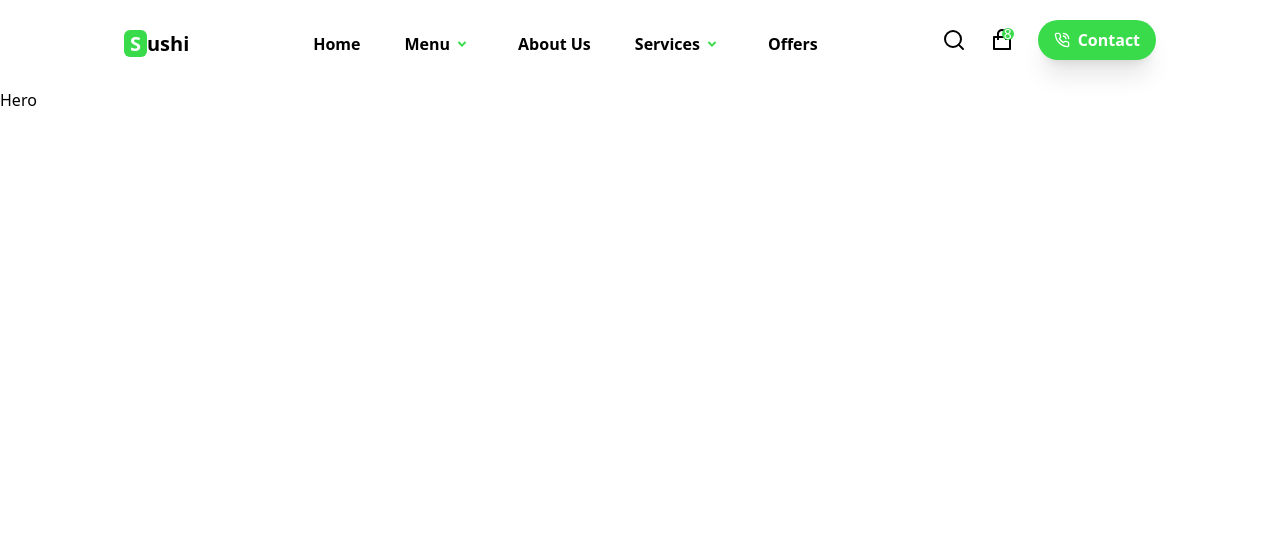
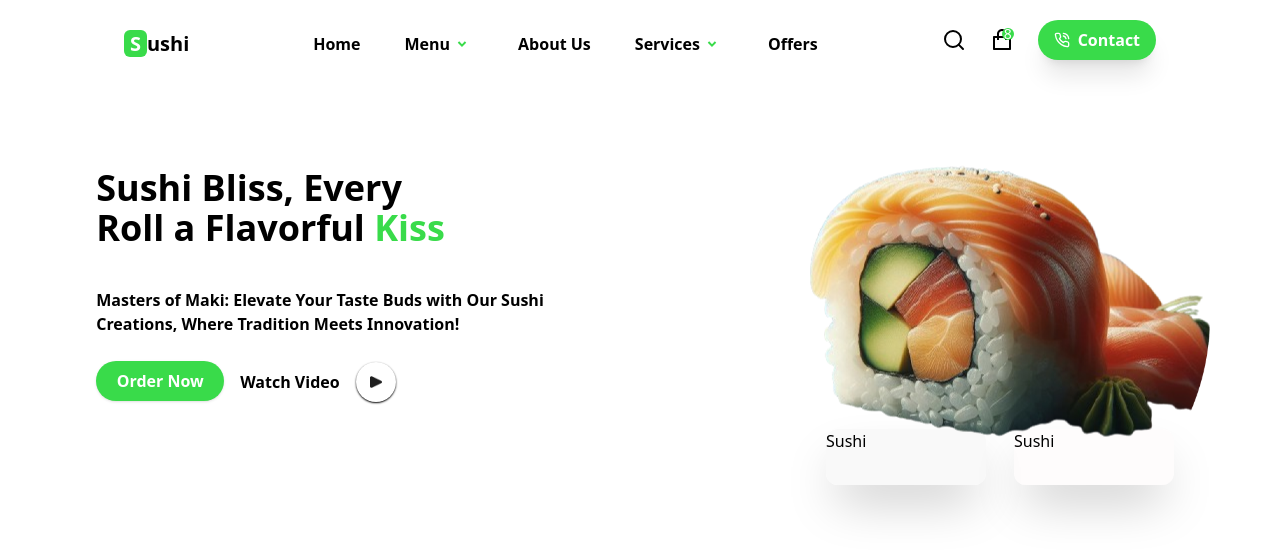
Before and after one commit to Moyo-Made/SUSHI, a React (Vite) app: page / in a window 1280 px wide. Shown: the top 556 px of the page. Built offline with nearby package versions, Linux system fonts and the light colour scheme.

Commit message:
Hero.jsx component

```diff
--- a/src/Components/Hero.jsx
+++ b/src/Components/Hero.jsx
@@ -1,8 +1,57 @@
 // eslint-disable-next-line no-unused-vars
 import React from "react";
+import playButton from "../assets/Polygon 1.png";
+import sushiImage from "../assets/MAIN SUSHI IMAGE.png";
 
 function Hero() {
-	return <div>Hero</div>;
+	return (
+		<div className="flex">
+			<div className="flex-1 flex justify-center mt-20">
+				<div className="ml-34">
+					<h2 className="text-4xl font-extrabold">
+						Sushi Bliss, Every <br />
+						Roll a Flavorful
+						<span className="text-[#39DB4A]"> Kiss</span>
+					</h2>
+					<p className="mt-10 font-semibold">
+						Masters of Maki: Elevate Your Taste Buds with Our Sushi <br />{" "}
+						Creations, Where Tradition Meets Innovation!
+					</p>
+					<div className="mt-8 flex items-center space-x-4">
+						<h4 className="button shadow shadow-sm-[#39DB4A] w-32 font-semibold">
+							Order Now
+						</h4>
+
+						<h4 className="font-semibold mt-[-6px]">Watch Video</h4>
+						<div
+							className="bg-[#ffffff00] flex items-center justify-center ml-[-18px] mt-[-6px]
+										shadow-sm shadow-black w-10 h-10 rounded-full cursor-pointer hover:scale-110"
+						>
+							<img src={playButton} alt="Play button" className="w-3 h-3" />
+						</div>
+					</div>
+				</div>
+			</div>
+
+			<div className="flex-1 flex flex-col items-center z-50">
+				<img
+					src={sushiImage}
+					alt="Sushi Image"
+					width={500}
+					height={500}
+					className="mt-[-12px]"
+				/>
+				<div className="flex flex-row items-center space-x-7 ">
+					<div className="bg-[#f9f9f9fd]  w-40 h-14 ml-20  mt-[-200px] shadow-2xl rounded-xl -z-10">
+						<h4>Sushi</h4>
+					</div>
+					<div className=" bg-[#fdfafaa1]  mt-[-200px] w-40 h-14 shadow-2xl rounded-xl -z-10">
+						<h4>Sushi</h4>
+					</div>
+				</div>
+			</div>
+		</div>
+	);
 }
 
 export default Hero;
```
